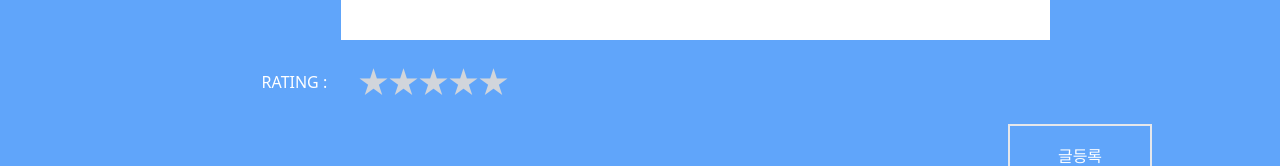
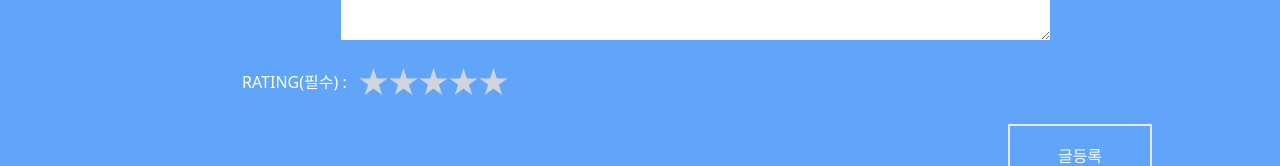
Before and after one commit to KDT-IaaS-Class-One-Group/KDT-IaaS-4team-ERP, a Next.js app in the folder frontend/: page /product/1/reviews/productwriting in a window 1280 px wide. Shown: the part 478-644 px from the top of the page. Built offline with nearby package versions, Linux system fonts and the light colour scheme.

Commit message:
feat : 글쓰기 컴포넌트 내의 input type=text -> textarea로 수정

```diff
--- a/frontend/app/components/ProductCommentListWriting/ProductText.tsx
+++ b/frontend/app/components/ProductCommentListWriting/ProductText.tsx
@@ -17,14 +17,14 @@ const ProductText: React.FC<ProductTextProps> = ({ title, inputchange, textheigh
       >
         {`${title} :`}
       </label>
-      <input
-        type='text'
+      <textarea
         id={`inputText-${title}`}
-        className='w-full h-full text-black flex justify-start'
+
+        className='w-full h-full text-black flex-wrap'
         onChange={(e) => {
           inputchange(e.target.value);
         }}
-      />
+      ></textarea>
     </div>
   );
 };
--- a/frontend/app/components/ProductCommentListWriting/productrating.tsx
+++ b/frontend/app/components/ProductCommentListWriting/productrating.tsx
@@ -17,7 +17,7 @@ const ProductRating: React.FC<ProductRatingProps> = ({ onRatingChange }) => {
   return (
     <div className='w-4/5 flex justify-start items-center h-20'>
       <div className='w-32 text-center'>
-        RATING :
+        RATING(필수) :
       </div>
 
       <div className="flex justify-center items-center h-10">
```
